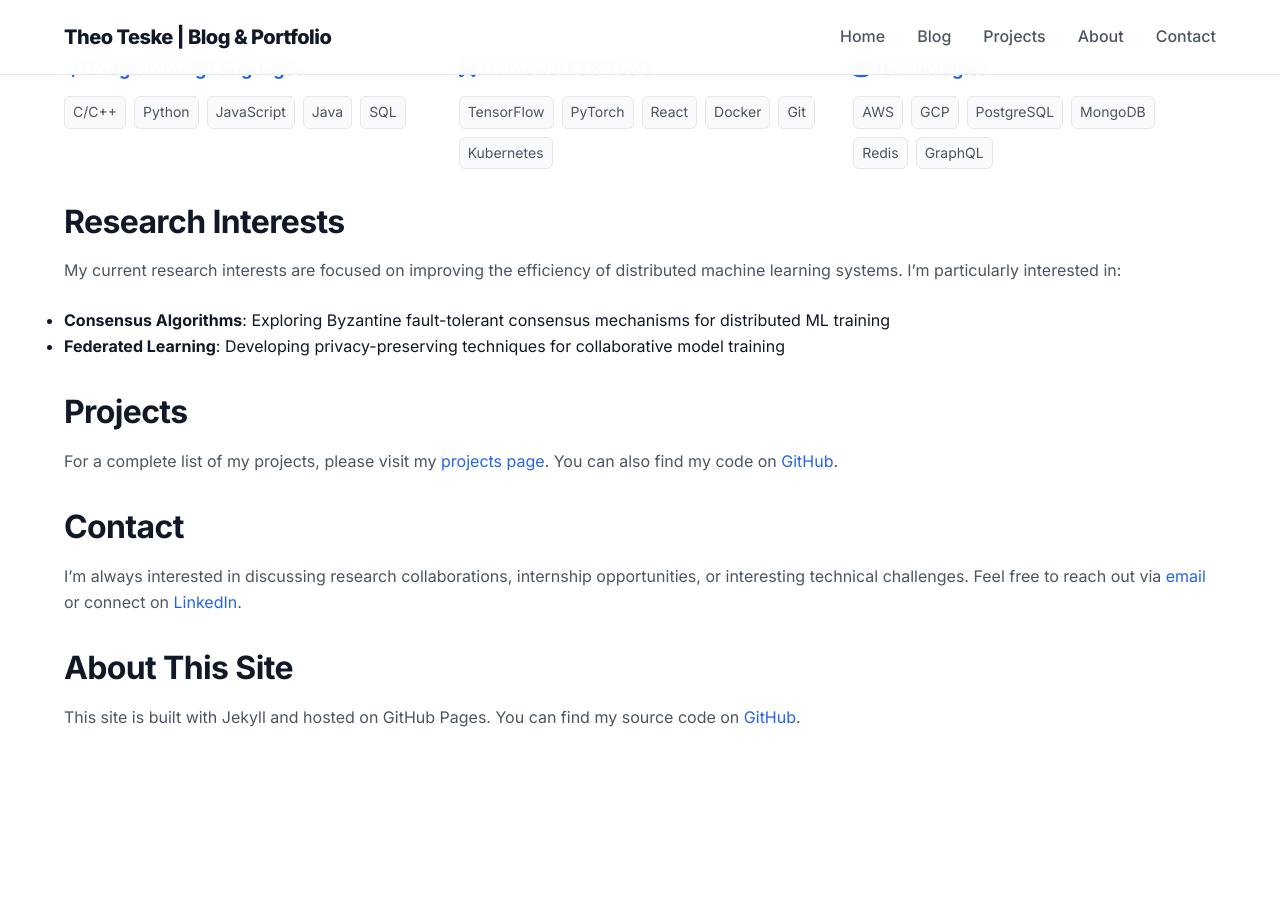
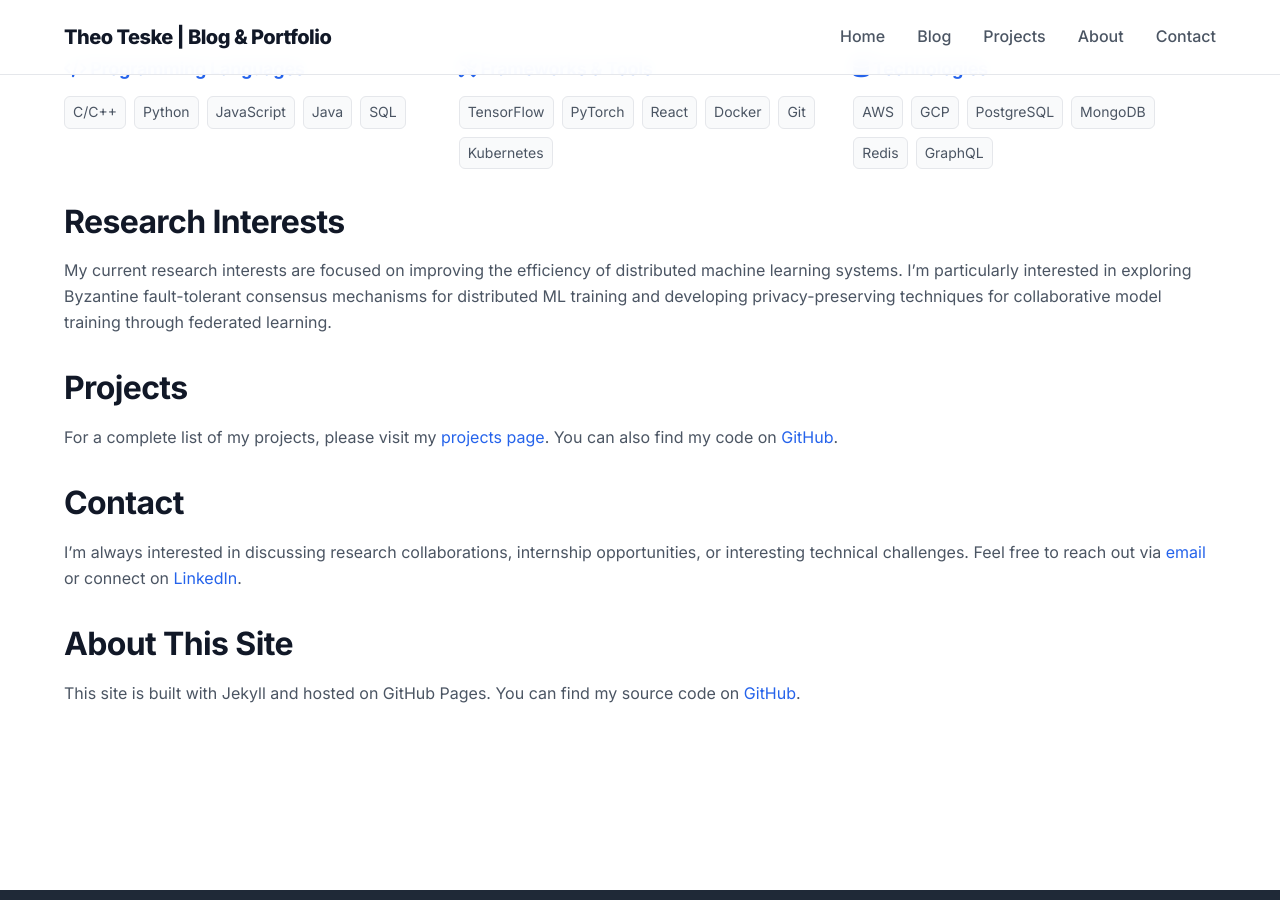
Before and after one commit to theoteske/theoteske.github.io, a Jekyll site: the page built from about.md, in a window 1280 px wide and 900 px high, scrolled down 1041 px. Built offline with Jekyll 4.4.1, drawn with Linux system fonts in a browser that asks for light colours.

Commit message:
tiny grammar fixes

```diff
--- a/about.md
+++ b/about.md
@@ -87,10 +87,7 @@ I am currently pursuing my M.S. in Computer Science at the University of Minneso
 
 ## Research Interests
 
-My current research interests are focused on improving the efficiency of distributed machine learning systems. I'm particularly interested in:
-
-- **Consensus Algorithms**: Exploring Byzantine fault-tolerant consensus mechanisms for distributed ML training
-- **Federated Learning**: Developing privacy-preserving techniques for collaborative model training
+My current research interests are focused on improving the efficiency of distributed machine learning systems. I'm particularly interested in exploring Byzantine fault-tolerant consensus mechanisms for distributed ML training and developing privacy-preserving techniques for collaborative model training through federated learning.
 
 ## Projects
 
```
Also changed, not shown: _posts/2025-08-28-fast-exponentiation-and-modular-exponentiation.md (+1 -1 lines).
